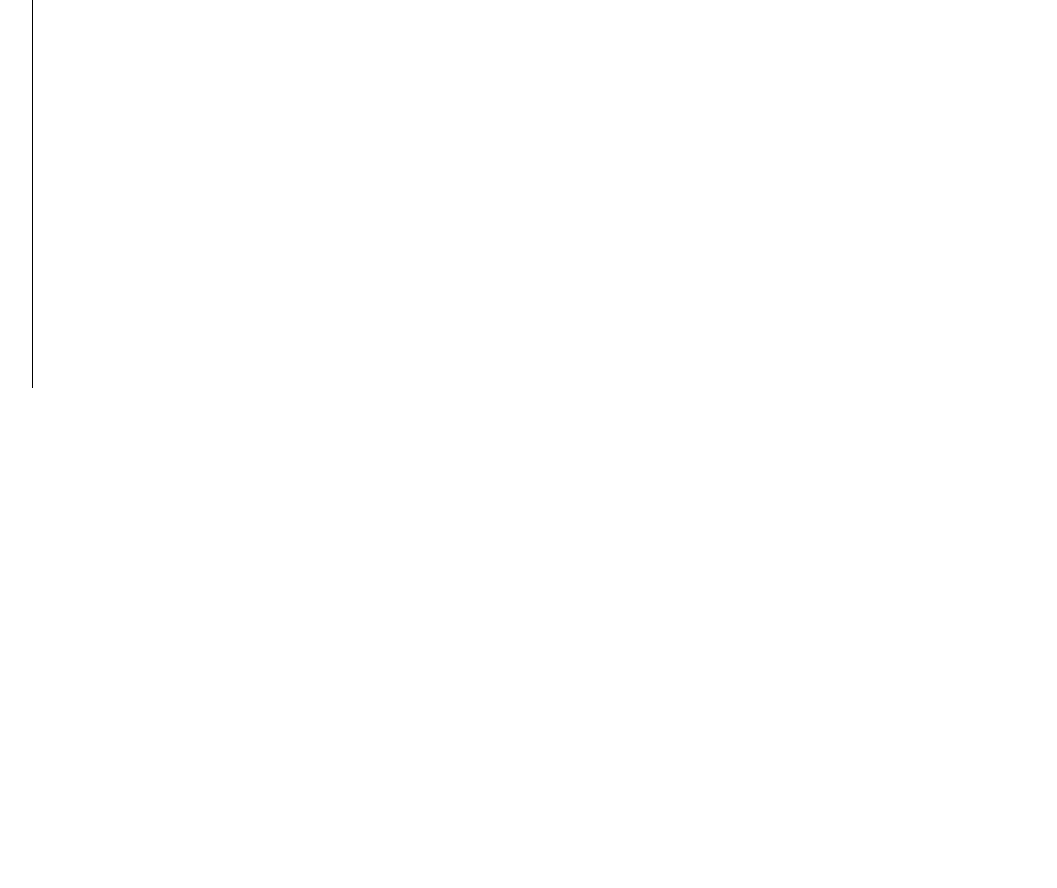
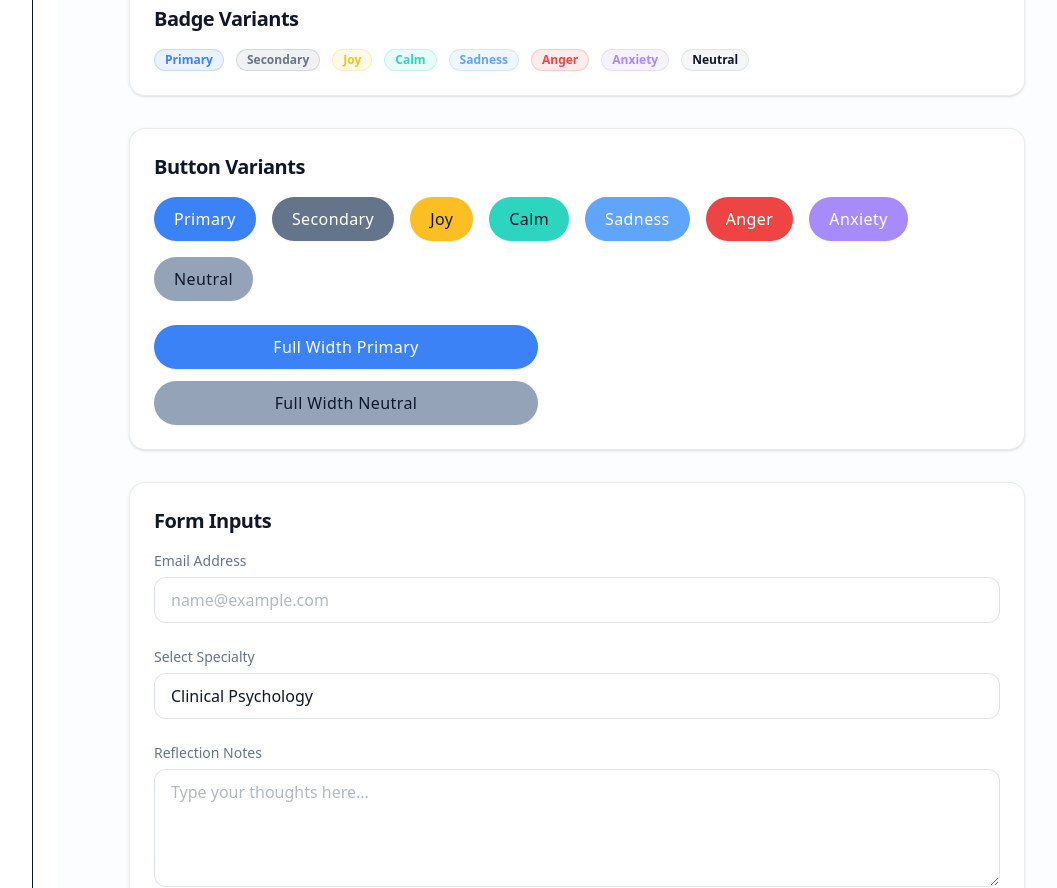
Before and after one commit to UP230359/sodade, a Next.js app: page /sandbox in a window 1280 px wide. Before the commit this address had no page. Shown: the part 460-1348 px from the top of the page, without its empty margins (159-1216 px from the left). Before the commit the page ends 848 px from the top, so only its background shows below. Built offline with nearby package versions, Linux system fonts and the light colour scheme.

Commit message:
Add core UI component library and sandbox testing page

```diff
--- a/src/app/dashboard/page.tsx
+++ b/src/app/dashboard/page.tsx
@@ -1,67 +1,40 @@
 "use client";
 
-import { useState } from "react";
-import Button from "@/components/ui/Button";
-import Input from "@/components/ui/Input";
-import Modal from "@/components/ui/Modal";
-import SummaryCard from "@/components/dashboard/SummaryCard";
+import { useAppSelector } from "@/store";
 
 export default function DashboardPage() {
-  const [isTestModalOpen, setIsTestModalOpen] = useState(false);
+  // Verifying the Redux connection is active
+  const moodState = useAppSelector((state) => state.mood);
+  const userState = useAppSelector((state) => state.user);
 
   return (
-    <div className="max-w-6xl mx-auto p-6 space-y-12">
-      <div className="p-8 border-2 border-dashed border-neutral/30 rounded-2xl space-y-8 mt-12">
-        <div>
-          <h2 className="text-2xl font-bold">UI Component Testing Area</h2>
-        </div>
+    <div className="min-h-screen bg-[#FCFBF9] p-8 font-sans">
+      <div className="max-w-5xl mx-auto space-y-6">
+        <h1 className="text-3xl font-serif text-gray-900">Dashboard</h1>
 
-        <div className="space-y-4">
-          <h3 className="text-lg font-semibold text-secondary">Modal</h3>
-          <Button variant="primary" onClick={() => setIsTestModalOpen(true)}>
-            Open Test Modal
-          </Button>
-        </div>
+        <div className="bg-white p-6 rounded-2xl shadow-sm border border-gray-100">
+          <h2 className="text-sm font-semibold text-gray-900 mb-4 uppercase tracking-wider">
+            Redux State Connection
+          </h2>
 
-        <div className="space-y-4">
-          <h3 className="text-lg font-semibold text-secondary">Inputs</h3>
           <div className="grid grid-cols-1 md:grid-cols-2 gap-6">
-            <Input label="What are you feeling right now?" placeholder="I feel..." />
-            <Input label="Any quick notes?" placeholder="Optional context..." type="text" />
+            <div className="bg-gray-50 p-4 rounded-lg">
+              <h3 className="text-xs font-bold text-gray-500 mb-2">Mood State</h3>
+              <pre className="text-xs text-gray-700 overflow-auto">
+                {JSON.stringify(moodState, null, 2)}
+              </pre>
+            </div>
+
+            <div className="bg-gray-50 p-4 rounded-lg">
+              <h3 className="text-xs font-bold text-gray-500 mb-2">User State</h3>
+              <pre className="text-xs text-gray-700 overflow-auto">
+                {JSON.stringify(userState, null, 2)}
+              </pre>
+            </div>
           </div>
         </div>
 
-        <div className="space-y-4">
-          <h3 className="text-lg font-semibold text-secondary">Button Variants</h3>
-          <div className="flex flex-wrap gap-4">
-            <Button variant="primary">Primary</Button>
-            <Button variant="secondary">Secondary</Button>
-            <Button variant="joy">Joy</Button>
-            <Button variant="calm">Calm</Button>
-            <Button variant="sadness">Sadness</Button>
-            <Button variant="anger">Anger</Button>
-            <Button variant="anxiety">Anxiety</Button>
-            <Button variant="neutral">Neutral</Button>
-          </div>
-        </div>
-
-        <div className="space-y-4">
-          <h3 className="text-lg font-semibold text-secondary">Full Width Buttons</h3>
-          <div className="flex flex-col gap-3 max-w-md">
-            <Button variant="primary" fullWidth>Save Entry</Button>
-            <Button variant="neutral" fullWidth>Cancel</Button>
-          </div>
-        </div>
       </div>
-
-      <Modal
-        isOpen={isTestModalOpen}
-        onClose={() => setIsTestModalOpen(false)}
-        title="Log a New Moment"
-      >
-        Smth
-      </Modal>
-
     </div>
   );
 }
--- /dev/null
+++ b/src/app/sandbox/page.tsx
@@ -0,0 +1,120 @@
+"use client";
+
+import { useState } from "react";
+import Card from "@/components/ui/Card";
+import Textarea from "@/components/ui/Textarea";
+import Badge from "@/components/ui/Badge";
+import Select from "@/components/ui/Select";
+import Button from "@/components/ui/Button";
+import Input from "@/components/ui/Input";
+import Modal from "@/components/ui/Modal";
+
+export default function SandboxPage() {
+  const [isModalOpen, setIsModalOpen] = useState(false);
+
+  const selectOptions = [
+    { value: "clinical", label: "Clinical Psychology" },
+    { value: "counseling", label: "Counseling" },
+    { value: "psychiatry", label: "Psychiatry" },
+  ];
+
+  return (
+    <div className="min-h-screen bg-muted/20 p-8 font-sans">
+      <div className="max-w-4xl mx-auto space-y-8">
+        <h1 className="text-3xl font-serif font-medium text-foreground">UI Component Sandbox</h1>
+
+        <Card>
+          <h2 className="text-xl font-semibold mb-4 text-foreground">Modals</h2>
+          <Button variant="primary" onClick={() => alert("JavaScript is working!")}>
+            Open Sandbox Modal
+          </Button>
+        </Card>
+
+        <Card>
+          <h2 className="text-xl font-semibold mb-4 text-foreground">Card Component</h2>
+          <p className="text-secondary text-sm">
+            This content is wrapped inside the new Card component. It provides consistent padding, borders, and shadows.
+          </p>
+        </Card>
+
+        <Card>
+          <h2 className="text-xl font-semibold mb-4 text-foreground">Badge Variants</h2>
+          <div className="flex flex-wrap gap-3">
+            <Badge variant="primary">Primary</Badge>
+            <Badge variant="secondary">Secondary</Badge>
+            <Badge variant="joy">Joy</Badge>
+            <Badge variant="calm">Calm</Badge>
+            <Badge variant="sadness">Sadness</Badge>
+            <Badge variant="anger">Anger</Badge>
+            <Badge variant="anxiety">Anxiety</Badge>
+            <Badge variant="neutral">Neutral</Badge>
+          </div>
+        </Card>
+
+        <Card>
+          <h2 className="text-xl font-semibold mb-4 text-foreground">Button Variants</h2>
+          <div className="flex flex-wrap gap-4 mb-6">
+            <Button variant="primary">Primary</Button>
+            <Button variant="secondary">Secondary</Button>
+            <Button variant="joy">Joy</Button>
+            <Button variant="calm">Calm</Button>
+            <Button variant="sadness">Sadness</Button>
+            <Button variant="anger">Anger</Button>
+            <Button variant="anxiety">Anxiety</Button>
+            <Button variant="neutral">Neutral</Button>
+          </div>
+          <div className="flex flex-col gap-3 max-w-sm">
+            <Button variant="primary" fullWidth>Full Width Primary</Button>
+            <Button variant="neutral" fullWidth>Full Width Neutral</Button>
+          </div>
+        </Card>
+
+        <Card>
+          <h2 className="text-xl font-semibold mb-4 text-foreground">Form Inputs</h2>
+          <div className="space-y-6">
+            <Input
+              label="Email Address"
+              placeholder="name@example.com"
+              type="email"
+            />
+
+            <Select
+              label="Select Specialty"
+              options={selectOptions}
+              defaultValue="clinical"
+            />
+
+            <Textarea
+              label="Reflection Notes"
+              placeholder="Type your thoughts here..."
+              rows={4}
+            />
+          </div>
+        </Card>
+
+        <Card>
+          <h2 className="text-xl font-semibold mb-4 text-foreground">Modals</h2>
+          <Button variant="primary" onClick={() => setIsModalOpen(true)}>
+            Open Sandbox Modal
+          </Button>
+        </Card>
+
+      </div>
+
+      <Modal
+        isOpen={isModalOpen}
+        onClose={() => setIsModalOpen(false)}
+        title="Sandbox Modal"
+      >
+        <p className="text-sm text-secondary mb-6">
+          This is a test modal to ensure the overlay, backdrop blur, and escape key event listeners are working properly.
+        </p>
+        <div className="flex justify-end gap-3">
+          <Button variant="neutral" onClick={() => setIsModalOpen(false)}>Cancel</Button>
+          <Button variant="primary" onClick={() => setIsModalOpen(false)}>Confirm</Button>
+        </div>
+      </Modal>
+
+    </div>
+  );
+}
--- /dev/null
+++ b/src/components/ui/Badge.tsx
@@ -0,0 +1,32 @@
+import { ReactNode } from "react";
+
+interface BadgeProps {
+  children: ReactNode;
+  variant?: "primary" | "secondary" | "joy" | "calm" | "sadness" | "anger" | "anxiety" | "neutral";
+  className?: string;
+}
+
+export default function Badge({ children, variant = "neutral", className = "" }: BadgeProps) {
+  const variantStyles = {
+    primary: "bg-primary/10 text-primary border-primary/20",
+    secondary: "bg-secondary/10 text-secondary border-secondary/20",
+    joy: "bg-joy/10 text-joy border-joy/20",
+    calm: "bg-calm/10 text-calm border-calm/20",
+    sadness: "bg-sadness/10 text-sadness border-sadness/20",
+    anger: "bg-anger/10 text-anger border-anger/20",
+    anxiety: "bg-anxiety/10 text-anxiety border-anxiety/20",
+    neutral: "bg-neutral/10 text-neutral-dark border-neutral/20",
+  };
+
+  return (
+    <span
+      className={`
+        inline-flex items-center px-2.5 py-0.5 rounded-full text-xs font-semibold border
+        ${variantStyles[variant]}
+        ${className}
+      `}
+    >
+      {children}
+    </span>
+  );
+}
--- /dev/null
+++ b/src/components/ui/Card.tsx
@@ -0,0 +1,14 @@
+import { ReactNode } from "react";
+
+interface CardProps {
+  children: ReactNode;
+  className?: string;
+}
+
+export default function Card({ children, className = "" }: CardProps) {
+  return (
+    <div className={`bg-background border border-neutral/20 rounded-2xl shadow-sm p-6 ${className}`}>
+      {children}
+    </div>
+  );
+}
--- a/src/components/ui/Modal.tsx
+++ b/src/components/ui/Modal.tsx
@@ -1,6 +1,7 @@
 "use client";
 
-import { ReactNode, useEffect } from "react";
+import { ReactNode, useEffect, useState } from "react";
+import { createPortal } from "react-dom";
 
 interface ModalProps {
   isOpen: boolean;
@@ -10,20 +11,33 @@ interface ModalProps {
 }
 
 export default function Modal({ isOpen, onClose, title, children }: ModalProps) {
+  const [mounted, setMounted] = useState(false);
+
+  useEffect(() => {
+    setMounted(true);
+  }, []);
+
   useEffect(() => {
     const handleKeyDown = (e: KeyboardEvent) => {
       if (e.key === "Escape") onClose();
     };
     if (isOpen) {
       window.addEventListener("keydown", handleKeyDown);
+      document.body.style.overflow = "hidden";
+    } else {
+      document.body.style.overflow = "unset";
     }
-    return () => window.removeEventListener("keydown", handleKeyDown);
+
+    return () => {
+      window.removeEventListener("keydown", handleKeyDown);
+      document.body.style.overflow = "unset";
+    };
   }, [isOpen, onClose]);
 
-  if (!isOpen) return null;
+  if (!isOpen || !mounted) return null;
 
-  return (
-    <div className="fixed inset-0 z-50 flex items-center justify-center p-4">
+  return createPortal(
+    <div className="fixed inset-0 z-[9999] flex items-center justify-center p-4">
       <div
         className="absolute inset-0 bg-black/50 backdrop-blur-sm"
         onClick={onClose}
@@ -48,6 +62,7 @@ export default function Modal({ isOpen, onClose, title, children }: ModalProps)
           {children}
         </div>
       </div>
-    </div>
+    </div>,
+    document.body
   );
 }
--- /dev/null
+++ b/src/components/ui/Select.tsx
@@ -0,0 +1,33 @@
+interface SelectOption {
+  value: string;
+  label: string;
+}
+
+interface SelectProps extends Omit<React.SelectHTMLAttributes<HTMLSelectElement>, 'children'> {
+  label?: string;
+  options: SelectOption[];
+}
+
+export default function Select({ label, options, className = "", ...props }: SelectProps) {
+  return (
+    <div className="flex flex-col gap-1.5 w-full">
+      {label && <label className="text-sm font-medium text-secondary">{label}</label>}
+      <select
+        className={`
+          w-full px-4 py-2.5 rounded-xl border border-neutral/30
+          bg-background text-foreground
+          focus:outline-hidden focus:border-primary focus:ring-2 focus:ring-primary/20
+          transition-all duration-150 appearance-none
+          ${className}
+        `}
+        {...props}
+      >
+        {options.map((opt) => (
+          <option key={opt.value} value={opt.value}>
+            {opt.label}
+          </option>
+        ))}
+      </select>
+    </div>
+  );
+}
--- /dev/null
+++ b/src/components/ui/Textarea.tsx
@@ -0,0 +1,21 @@
+interface TextareaProps extends React.TextareaHTMLAttributes<HTMLTextAreaElement> {
+  label?: string;
+}
+
+export default function Textarea({ label, className = "", ...props }: TextareaProps) {
+  return (
+    <div className="flex flex-col gap-1.5 w-full">
+      {label && <label className="text-sm font-medium text-secondary">{label}</label>}
+      <textarea
+        className={`
+          w-full px-4 py-2.5 rounded-xl border border-neutral/30
+          bg-background text-foreground placeholder:text-secondary/50
+          focus:outline-hidden focus:border-primary focus:ring-2 focus:ring-primary/20
+          transition-all duration-150 resize-y
+          ${className}
+        `}
+        {...props}
+      />
+    </div>
+  );
+}
```
